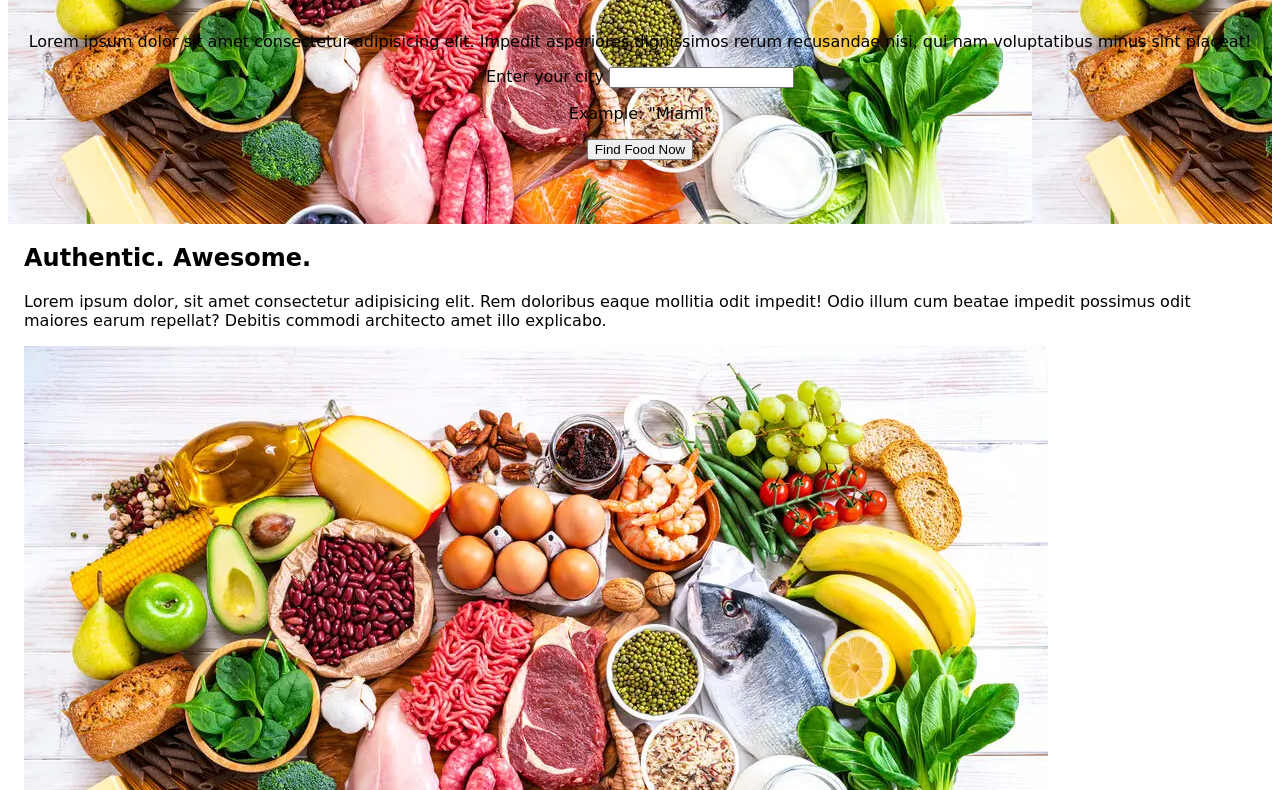
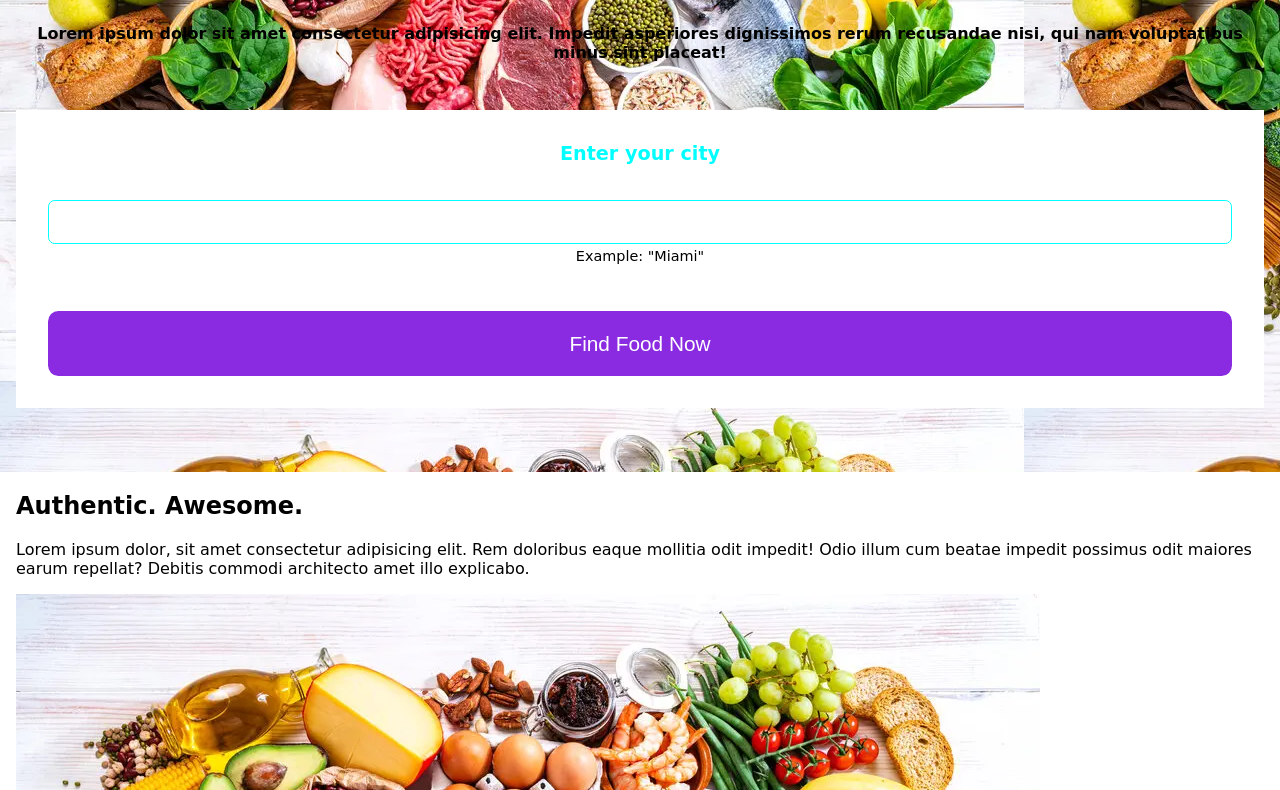
Before and after one commit to siddharth-upadhyayula/Food, a plain HTML site: page index.html in a window 1280 px wide. Shown: the part 302-1092 px from the top of the page. Drawn offline with Linux system fonts and the light colour scheme; a web font is replaced by a local one.

Commit message:
Replaced an image

```diff
--- a/css/main.css
+++ b/css/main.css
@@ -2,7 +2,7 @@
 
 body {
     font-family: 'Bakbak One', cursive;
-    margin = 0;
+    margin:0;
 }
 
 .hero-bg{
@@ -38,6 +38,7 @@ h1 span{
     display: block;
     font-size: 1.4em;
     position: relative;
+    z-index: 1;
 }
 
 h1 span::before{
@@ -47,5 +48,55 @@ h1 span::before{
     background-color: aqua;
     height: .4em;
     bottom: 0;
+    z-index: -1;
+    margin-left: -.3em;
 
 }
+
+.hero-bg p {
+    font-weight: bold;
+    margin: 0 1em 3em;
+}
+
+.form-container{
+    background-color: white;
+    margin: 2em 0em --1em;
+    padding: 2em;
+}
+
+label{
+    color: aqua;
+    font-weight: bold;
+    display: block;
+    margin-bottom: 1em;
+    font-size: 1.2em;
+}
+
+input[type=text] {
+    border: 1px solid aqua;
+    width: 100%;
+    padding: 1em;
+    box-sizing: border-box;
+    border-radius: .5em;
+    margin-top: 1.2em;
+}
+
+.form-container p {
+    color: #000;
+    margin-bottom: 1.5em;
+    font-weight: normal;
+    font-size: 0.9em;
+    margin-top: .3em;
+}
+
+input[type=button] {
+    background-color: blueviolet;
+    border: none;
+    width: 100%;
+    color: white;
+    padding: 1em 0;
+    border-radius: .5em;
+    font-size: 1.3em;
+    margin-top: 1.2em;
+    cursor: pointer;
+}
```
Also changed, not shown: calories-counting-diet-food-control-and-weight-loss-concept-calorie-768.webp (added), 1 other file.
